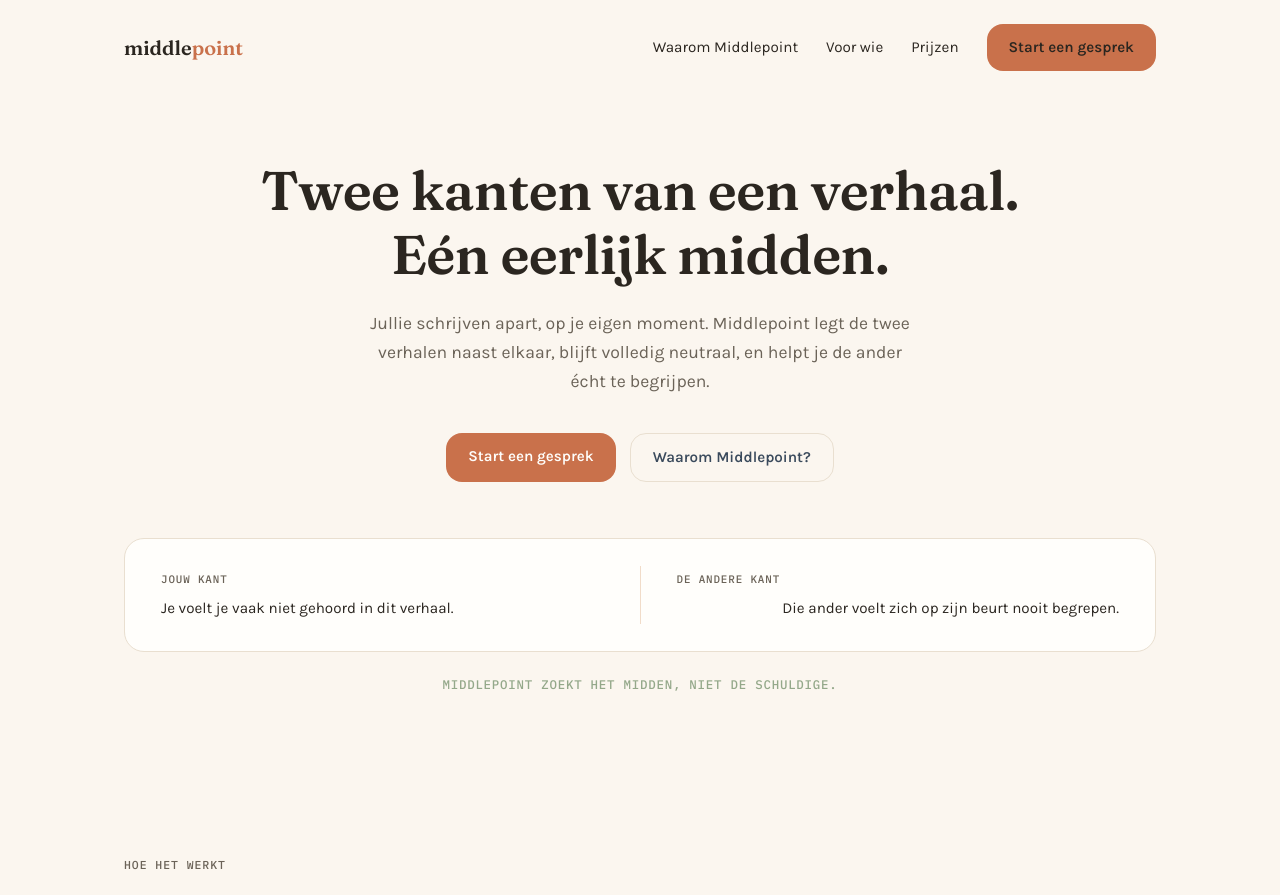
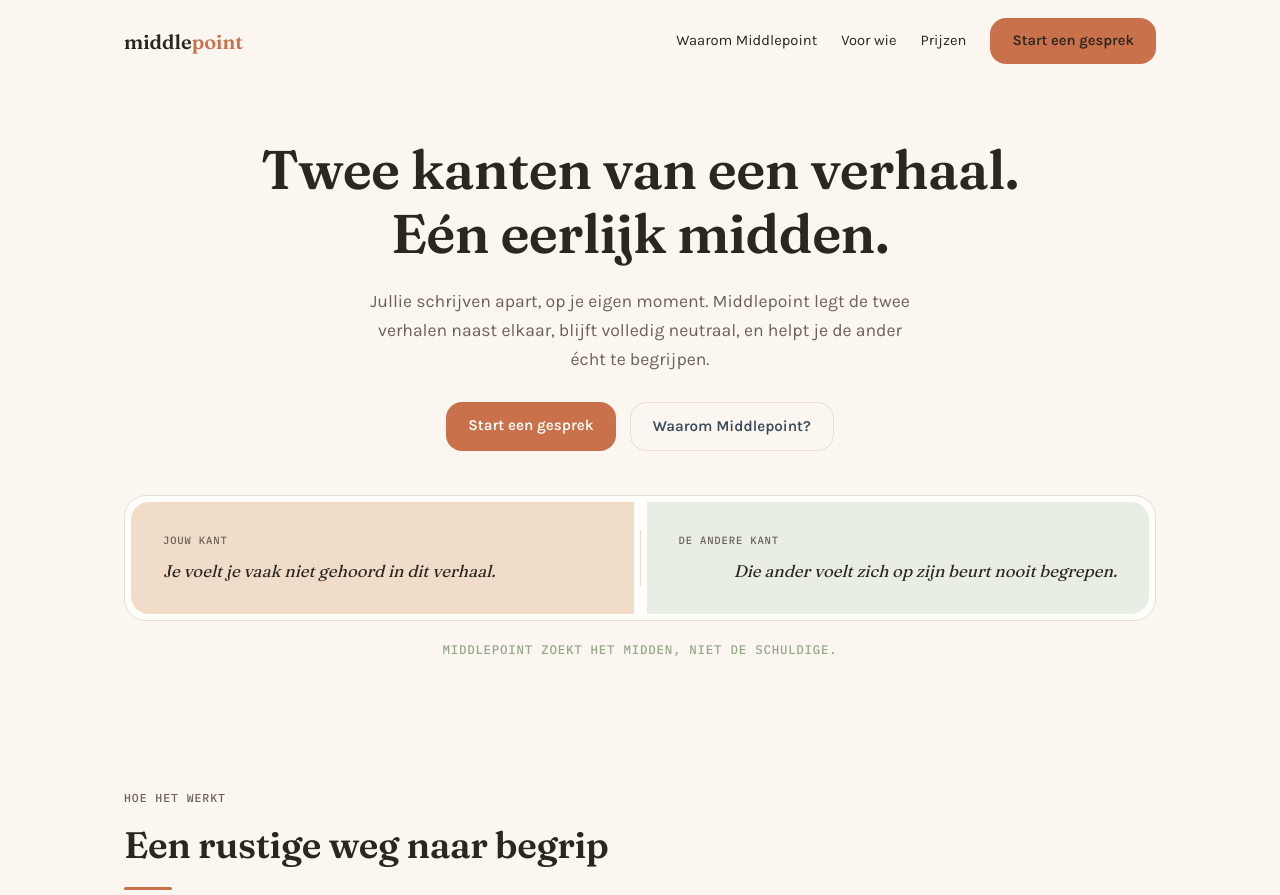
Before and after one commit to emiledelanghe2-lgtm/Middlepoint, a website: page public/index.html in a window 1280 px wide. Shown: the top 895 px of the page. Drawn offline with Linux system fonts and the light colour scheme.

Commit message:
Update style.css

```diff
--- a/public/style.css
+++ b/public/style.css
@@ -38,12 +38,21 @@ a{ color:var(--navy); text-decoration:none; }
 }
 .container{ max-width:1080px; margin:0 auto; padding:0 24px; }
 
-/* --- Nav --- */
-.nav{ display:flex; align-items:center; justify-content:space-between; padding:24px; max-width:1080px; margin:0 auto; }
+/* --- Nav (sticky, altijd zichtbaar) --- */
+.nav-bar{
+  position:sticky;
+  top:0;
+  z-index:50;
+  background:rgba(251,246,239,.92);
+  backdrop-filter:blur(6px);
+  border-bottom:1px solid var(--line);
+}
+.nav{ display:flex; align-items:center; justify-content:space-between; padding:18px 24px; max-width:1080px; margin:0 auto; flex-wrap:wrap; gap:12px; }
 .nav .brand{ font-family:'Fraunces', serif; font-weight:600; font-size:1.25rem; }
 .nav .brand span{ color:var(--clay); }
-.nav-links{ display:flex; gap:28px; align-items:center; }
-.nav-links a{ color:var(--ink); font-size:.95rem; }
+.nav-links{ display:flex; gap:24px; align-items:center; flex-wrap:wrap; }
+.nav-links a{ color:var(--ink); font-size:.92rem; }
+.nav-links a.current{ color:var(--clay); font-weight:700; }
 .btn{
   display:inline-block;
   background:var(--clay);
@@ -62,49 +71,50 @@ a{ color:var(--navy); text-decoration:none; }
 .btn.outline:hover{ border-color:var(--navy); }
 
 /* --- Hero: zachte, elegante intro --- */
-.hero{ padding:64px 24px 88px; max-width:1080px; margin:0 auto; }
+.hero{ padding:56px 24px 72px; max-width:1080px; margin:0 auto; }
 .hero h1{
   text-align:center;
   font-size:clamp(2.2rem, 5vw, 3.4rem);
   max-width:760px;
-  margin:0 auto 22px;
+  margin:0 auto 20px;
   line-height:1.18;
 }
 .hero p.sub{
   text-align:center;
   max-width:560px;
-  margin:0 auto 36px;
+  margin:0 auto 28px;
   color:var(--ink-soft);
   font-size:1.1rem;
 }
-.hero-actions{ display:flex; justify-content:center; gap:14px; margin-bottom:56px; }
+.hero-actions{ display:flex; justify-content:center; gap:14px; margin-bottom:44px; }
 
 .balance{
   display:grid;
   grid-template-columns:1fr auto 1fr;
   gap:0;
   align-items:center;
-  border-radius:20px;
+  border-radius:22px;
   overflow:hidden;
   border:1px solid var(--line);
   background:var(--white);
-  padding:8px;
+  padding:6px;
 }
-.balance .side{ padding:24px 28px; }
-.balance .side .who{ font-family:'IBM Plex Mono', monospace; font-size:.68rem; text-transform:uppercase; letter-spacing:.08em; color:var(--ink-soft); margin-bottom:8px; }
-.balance .side p{ margin:0; font-size:.95rem; color:var(--ink); line-height:1.5; }
+.balance .side{ padding:30px 32px; }
+.balance .side.left{ background:var(--clay-soft); border-radius:18px 0 0 18px; }
+.balance .side.right{ background:#E9EEE5; border-radius:0 18px 18px 0; }
+.balance .side .who{ font-family:'IBM Plex Mono', monospace; font-size:.66rem; text-transform:uppercase; letter-spacing:.08em; color:var(--ink-soft); margin-bottom:10px; }
+.balance .side p{ margin:0; font-family:'Fraunces', serif; font-style:italic; font-size:1.05rem; color:var(--ink); line-height:1.5; }
 .balance .side.left p{ text-align:left; }
 .balance .side.right p{ text-align:right; }
 .balance .divider{
   width:1px;
-  height:60%;
-  background:var(--clay-soft);
-  margin:0 8px;
+  height:50%;
+  background:var(--line);
+  margin:0 6px;
 }
 .balance-result{
-
   text-align:center;
-  margin-top:22px;
+  margin-top:18px;
   font-family:'IBM Plex Mono', monospace;
   font-size:.78rem;
   letter-spacing:.06em;
@@ -115,15 +125,26 @@ a{ color:var(--navy); text-decoration:none; }
 @media (max-width:680px){
   .balance{ grid-template-columns:1fr; }
   .balance .divider{ display:none; }
+  .balance .side.right{ text-align:left; border-radius:0 0 18px 18px; }
   .balance .side.right p{ text-align:left; }
+  .balance .side.left{ border-radius:18px 18px 0 0; }
   .hero-actions{ flex-direction:column; align-items:center; }
+  .nav{ justify-content:center; text-align:center; }
 }
 
 /* --- Sections --- */
-.section{ padding:72px 24px; max-width:1080px; margin:0 auto; }
-.section-head{ max-width:600px; margin-bottom:44px; }
-.section-head .label{ margin-bottom:10px; display:block; }
-.section-head h2{ font-size:2rem; }
+.section{ padding:56px 24px; max-width:1080px; margin:0 auto; }
+.section-head{ max-width:600px; margin-bottom:32px; }
+.section-head .label{ margin-bottom:8px; display:block; }
+.section-head h2{ font-size:2.3rem; position:relative; padding-bottom:14px; }
+.section-head h2::after{
+  content:'';
+  position:absolute;
+  left:0; bottom:0;
+  width:48px; height:3px;
+  background:var(--clay);
+  border-radius:2px;
+}
 
 .grid-3{ display:grid; grid-template-columns:repeat(3, 1fr); gap:24px; }
 @media (max-width:880px){ .grid-3{ grid-template-columns:1fr; } }
@@ -203,3 +224,13 @@ a{ color:var(--navy); text-decoration:none; }
 .tip-list li{ margin-bottom:8px; }
 .person-block{ background:var(--white); border:1px solid var(--line); border-radius:var(--radius); padding:24px; margin-bottom:16px; }
 .person-block .who{ font-family:'IBM Plex Mono', monospace; font-size:.78rem; text-transform:uppercase; letter-spacing:.06em; color:var(--clay); margin-bottom:12px; }
+
+/* --- Mobiel --- */
+@media (max-width:480px){
+  .section{ padding:40px 16px; }
+  .app-wrap{ padding:32px 16px 72px; }
+  .hero{ padding:40px 16px 56px; }
+  .balance .side{ padding:22px 18px; }
+  .nav{ padding:14px 16px; }
+  .section-head h2{ font-size:1.7rem; }
+}
```
